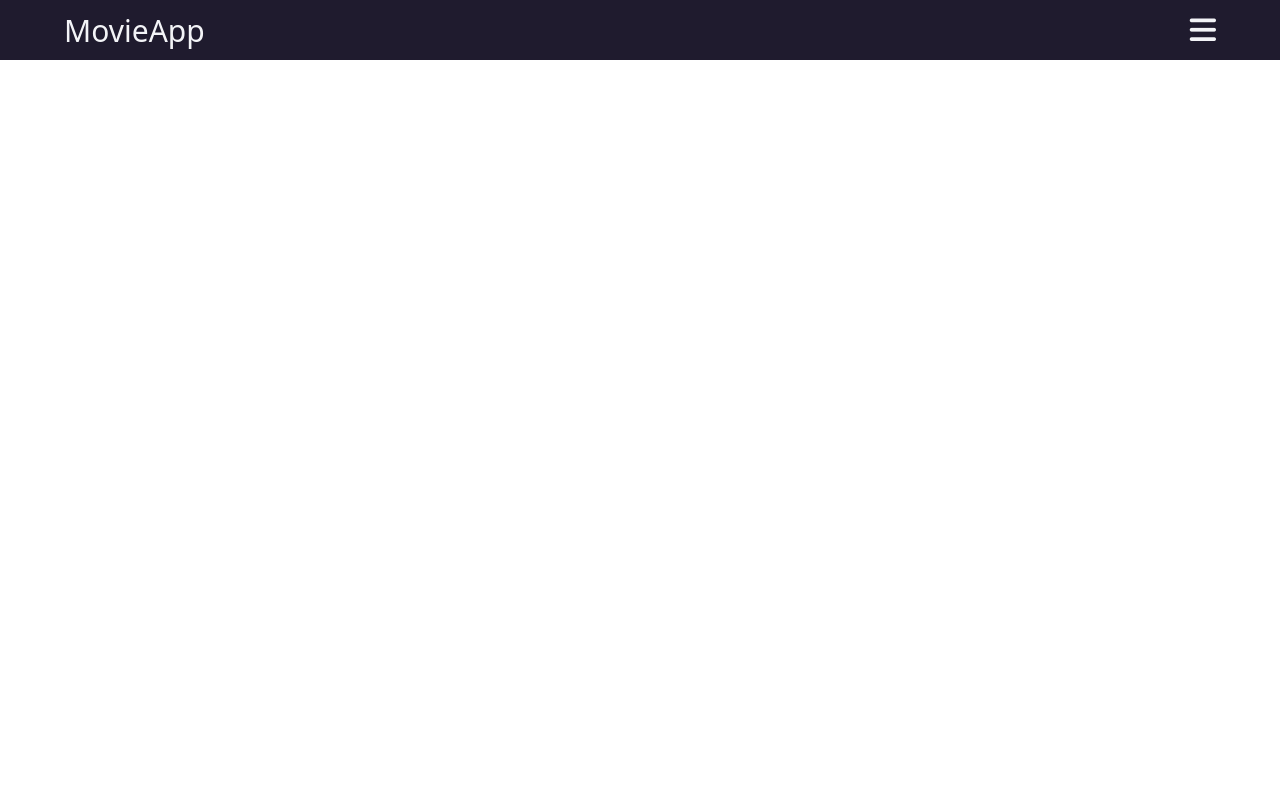
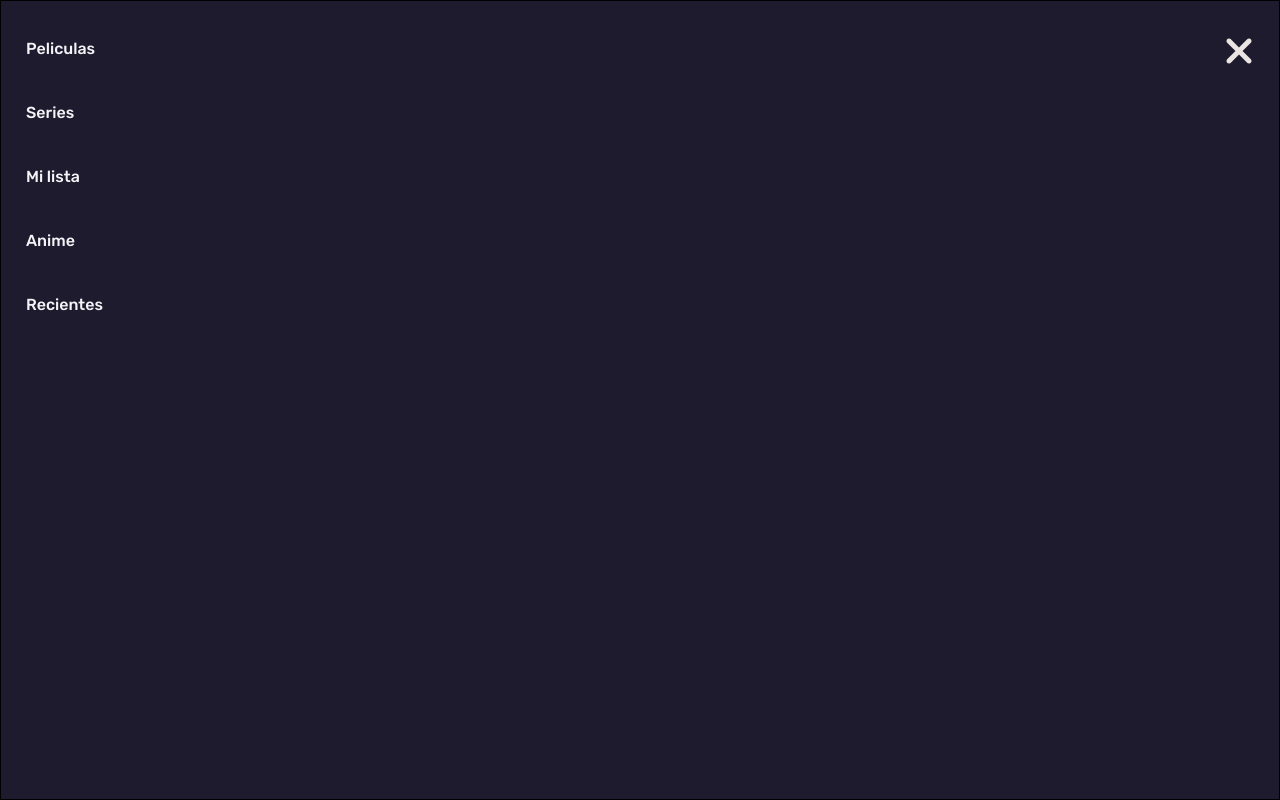
Before and after one commit to frederic-morales/MovieApp, an Angular app: page / in a window 1280 px wide. Built offline with nearby package versions, Linux system fonts and the light colour scheme; a web font is replaced by a local one.

Commit message:
Creando el menu en le header

```diff
--- a/src/app/components/header/header.component.css
+++ b/src/app/components/header/header.component.css
@@ -4,6 +4,7 @@ header {
   background-color: var(--color3);
   display: flex;
   justify-content: center;
+  box-shadow: 0px 0px 50px var(--color3);
 }
 header main {
   width: 90%;
@@ -17,7 +18,47 @@ main .title-container p {
   font-size: 30px;
   font-family: "Rubik Glitch Pop", system-ui;
 }
-main .bar-container i {
+main .menu-container i {
   color: var(--color2);
   font-size: 30px;
+  margin-left: 20px;
 }
+main .content-container {
+  /* visibility: hidden; */
+  position: absolute;
+  left: 0;
+  top: 0;
+  border: 1px solid black;
+  width: 100%;
+  height: 100vh;
+  background-color: var(--color3);
+  display: flex;
+  justify-content: space-between;
+  padding: 30px 25px;
+}
+main .content-container .list {
+  margin-top: 8px;
+}
+main .content-container .list li {
+  font-family: "Rubik", sans-serif;
+  font-weight: 500;
+  font-style: normal;
+  margin-bottom: 45px;
+}
+main .content-container .list li a {
+  color: var(--color2);
+  font-size: 16px;
+}
+main .content-container .close i {
+  color: var(--color1);
+  font-size: 40px;
+}
+
+main .content-container ul {
+  list-style-type: none;
+  text-decoration: none;
+}
+main .content-container ul li a {
+  text-decoration: none;
+  color: var(--color2);
+}
--- a/src/app/components/header/header.component.html
+++ b/src/app/components/header/header.component.html
@@ -3,7 +3,22 @@
     <section class="title-container">
       <p>MovieApp</p>
     </section>
-    <section class="bar-container">
+    <section class="content-container">
+      <div class="list">
+        <ul>
+          <li><a href="">Peliculas</a></li>
+          <li><a href="">Series</a></li>
+          <li><a href="">Mi lista</a></li>
+          <li><a href="">Anime</a></li>
+          <li><a href="">Recientes</a></li>
+        </ul>
+      </div>
+      <div class="close">
+        <i class="fa-solid fa-xmark"></i>
+      </div>
+    </section>
+    <section class="menu-container">
+      <i class="fa-solid fa-circle-user"></i>
       <i class="fa-solid fa-bars"></i>
     </section>
   </main>
```
